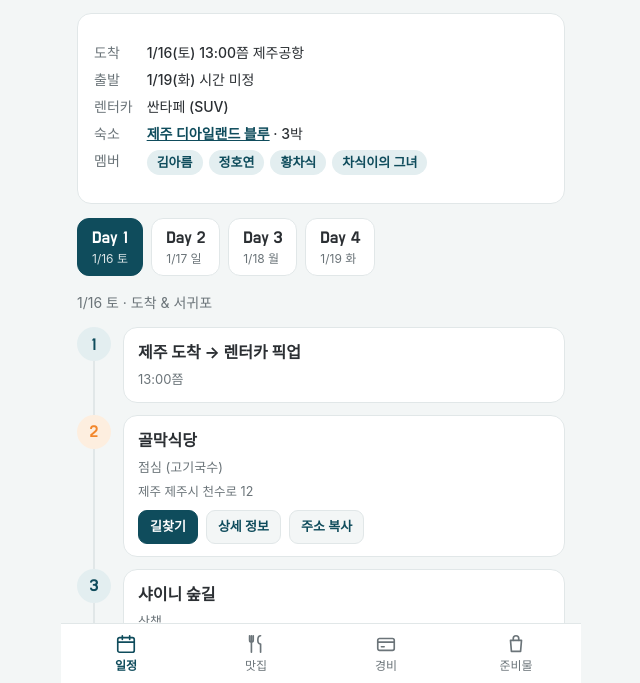
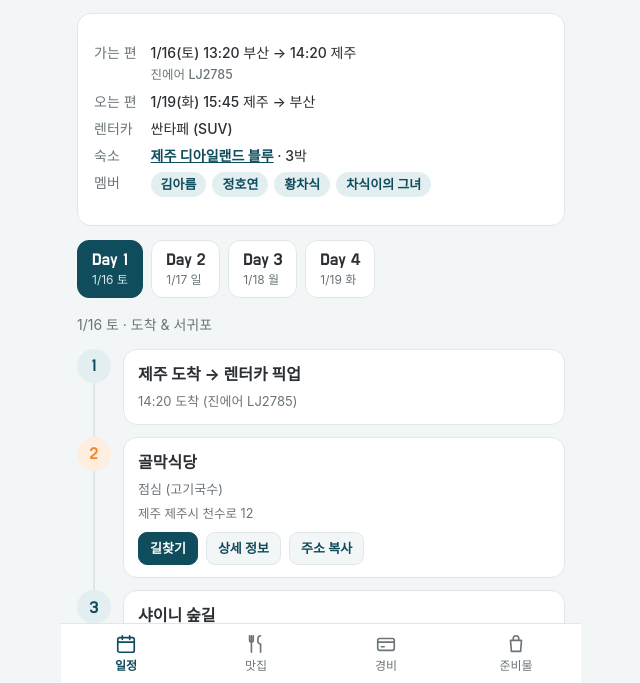
Before and after one commit to RummyK/jeju-trip-2027, a plain HTML site: page index.html in a window 1280 px wide. Shown: the part 117-800 px from the top of the page, without its empty margins (319-959 px from the left). Drawn offline with Linux system fonts and the light colour scheme; a web font is replaced by a local one.

Commit message:
항공편 정보 추가
Co-Authored-By: Claude Opus 5.5 <noreply@anthropic.com>
Claude-Session: https://claude.ai/code/session_018noBh9BxrX1xRb52P6VHtP

```diff
--- a/index.html
+++ b/index.html
@@ -142,8 +142,8 @@ nav button.on{color:var(--sea);font-weight:700}
     <section class="view on" id="v-plan" aria-label="일정">
       <div class="card">
         <dl class="info">
-          <dt>도착</dt><dd>1/16(토) 13:00쯤 제주공항</dd>
-          <dt>출발</dt><dd>1/19(화) 시간 미정</dd>
+          <dt>가는 편</dt><dd>1/16(토) 13:20 부산 → 14:20 제주<br><span class="note">진에어 LJ2785</span></dd>
+          <dt>오는 편</dt><dd>1/19(화) 15:45 제주 → 부산</dd>
           <dt>렌터카</dt><dd>싼타페 (SUV)</dd>
           <dt>숙소</dt><dd><a href="https://naver.me/5PVaUcWE" target="_blank" rel="noopener">제주 디아일랜드 블루</a> · 3박</dd>
           <dt>멤버</dt><dd><div class="members"><span>김아름</span><span>정호연</span><span>황차식</span><span>차식이의 그녀</span></div></dd>
@@ -193,7 +193,7 @@ nav button.on{color:var(--sea);font-weight:700}
 <script>
 const DAYS = [
   { date:"2027-01-16", label:"Day 1", sub:"1/16 토", title:"도착 & 서귀포", stops:[
-    {n:"제주 도착 → 렌터카 픽업", m:"13:00쯤"},
+    {n:"제주 도착 → 렌터카 픽업", m:"14:20 도착 (진에어 LJ2785)"},
     {n:"골막식당", m:"점심 (고기국수)", meal:1, link:"https://naver.me/G7Vq75nu", a:"제주 제주시 천수로 12"},
     {n:"샤이니 숲길", m:"산책", link:"https://naver.me/FXnp10Ej", a:"제주 제주시 조천읍 교래리 719-10"},
     {n:"숙소 체크인", m:"제주 디아일랜드 블루", link:"https://naver.me/5PVaUcWE", a:"제주특별자치도 서귀포시 태평로431번길 3"},
@@ -223,7 +223,7 @@ const DAYS = [
     {n:"동문시장", m:"구경·기념품 쇼핑", q:"제주 동문시장"},
     {n:"서문시장", m:"공항 쪽이라 마지막에", q:"제주 서문공설시장"},
     {n:"렌터카 반납", m:""},
-    {n:"공항 → 비행기", m:"출발 1시간 반 전 도착", q:"제주국제공항"}
+    {n:"공항 → 15:45 비행기", m:"14:15까지 공항 도착", q:"제주국제공항"}
   ]}
 ];
 
```
